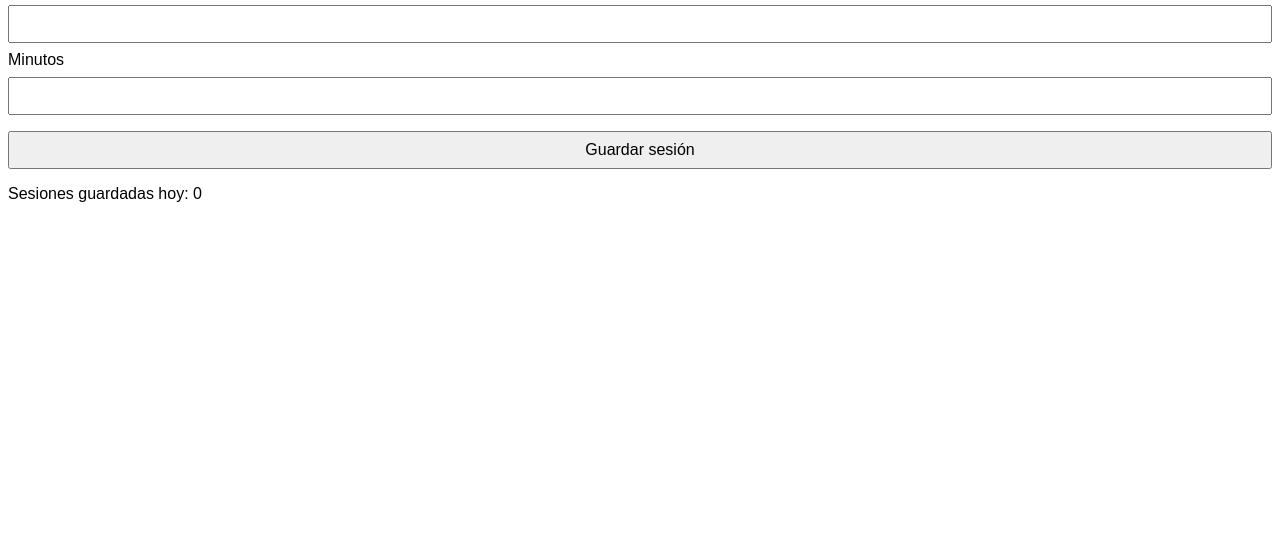
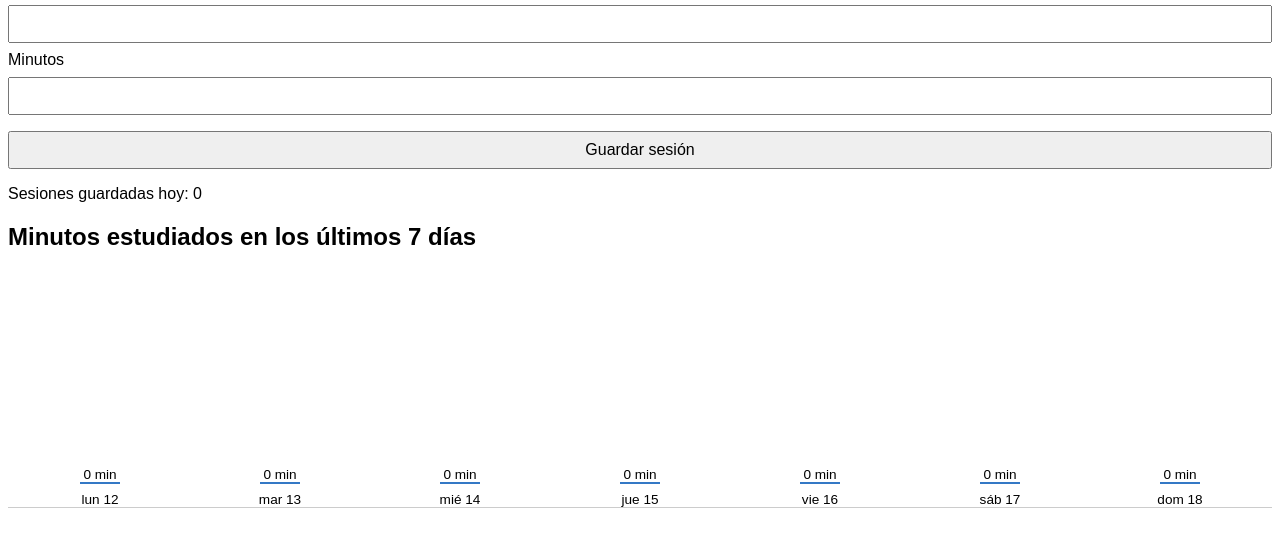
Before and after one commit to alejim25/FocusDesk, a plain HTML site: page index.html in a window 1280 px wide. Shown: the part 101-648 px from the top of the page. Drawn offline with Linux system fonts and the light colour scheme.

Commit message:
Agrega grafico semanal de estudio

```diff
--- a/app.js
+++ b/app.js
@@ -3,9 +3,66 @@ const subjectInput = document.querySelector('#subject');
 const minutesInput = document.querySelector('#minutes');
 const sessions = document.querySelector('#sessions');
 const todayCount = document.querySelector('#today-count');
+const weeklyChart = document.querySelector('#weekly-chart');
 const storageKey = 'focusdesk-sessions';
 
 let savedSessions = JSON.parse(localStorage.getItem(storageKey)) || [];
+
+function formatLocalDate(date) {
+  const year = date.getFullYear();
+  const month = String(date.getMonth() + 1).padStart(2, '0');
+  const day = String(date.getDate()).padStart(2, '0');
+  return `${year}-${month}-${day}`;
+}
+
+function getLastSevenDays() {
+  const today = new Date();
+
+  return Array.from({ length: 7 }, (_, index) => {
+    const date = new Date(today.getFullYear(), today.getMonth(), today.getDate() - (6 - index));
+
+    return {
+      date: formatLocalDate(date),
+      label: date.toLocaleDateString('es-MX', { weekday: 'short', day: 'numeric' })
+    };
+  });
+}
+
+function showWeeklyChart() {
+  const days = getLastSevenDays();
+  const minutesByDate = Object.fromEntries(days.map((day) => [day.date, 0]));
+
+  savedSessions.forEach((savedSession) => {
+    if (minutesByDate[savedSession.date] !== undefined) {
+      minutesByDate[savedSession.date] += Number(savedSession.minutes) || 0;
+    }
+  });
+
+  const minutes = days.map((day) => minutesByDate[day.date]);
+  const maximum = Math.max(...minutes, 1);
+  weeklyChart.innerHTML = '';
+
+  days.forEach((day) => {
+    const column = document.createElement('div');
+    column.className = 'chart-column';
+
+    const value = document.createElement('span');
+    value.className = 'chart-value';
+    value.textContent = `${minutesByDate[day.date]} min`;
+
+    const bar = document.createElement('div');
+    bar.className = 'chart-bar';
+    bar.style.height = `${(minutesByDate[day.date] / maximum) * 100}%`;
+    bar.title = `${day.label}: ${minutesByDate[day.date]} minutos`;
+
+    const label = document.createElement('span');
+    label.className = 'chart-label';
+    label.textContent = day.label;
+
+    column.append(value, bar, label);
+    weeklyChart.appendChild(column);
+  });
+}
 
 function showSessions() {
   sessions.innerHTML = '';
@@ -31,9 +88,10 @@ function showSessions() {
     sessions.appendChild(session);
   });
 
-  const today = new Date().toISOString().slice(0, 10);
+  const today = formatLocalDate(new Date());
   const savedToday = savedSessions.filter((savedSession) => savedSession.date === today).length;
   todayCount.textContent = `Sesiones guardadas hoy: ${savedToday}`;
+  showWeeklyChart();
 }
 
 showSessions();
@@ -44,7 +102,7 @@ form.addEventListener('submit', (event) => {
   savedSessions.push({
     subject: subjectInput.value,
     minutes: minutesInput.value,
-    date: new Date().toISOString().slice(0, 10)
+    date: formatLocalDate(new Date())
   });
 
   localStorage.setItem(storageKey, JSON.stringify(savedSessions));
--- a/index.html
+++ b/index.html
@@ -23,6 +23,10 @@
     </form>
 
     <p id="today-count">Sesiones guardadas hoy: 0</p>
+    <section aria-labelledby="weekly-chart-title">
+      <h2 id="weekly-chart-title">Minutos estudiados en los últimos 7 días</h2>
+      <div id="weekly-chart" class="weekly-chart"></div>
+    </section>
     <div id="sessions"></div>
   </main>
 
--- a/style.css
+++ b/style.css
@@ -22,6 +22,41 @@ button {
   margin-top: 24px;
 }
 
+.weekly-chart {
+  align-items: end;
+  border-bottom: 1px solid #ccc;
+  display: flex;
+  gap: 12px;
+  height: 220px;
+  margin-top: 16px;
+  padding: 16px 8px 0;
+}
+
+.chart-column {
+  align-items: center;
+  display: flex;
+  flex: 1;
+  flex-direction: column;
+  height: 100%;
+  justify-content: end;
+}
+
+.chart-value,
+.chart-label {
+  font-size: 0.85rem;
+  text-align: center;
+}
+
+.chart-bar {
+  background: #3478c5;
+  min-height: 2px;
+  width: min(40px, 80%);
+}
+
+.chart-label {
+  margin-top: 8px;
+}
+
 .session {
   border: 1px solid #ccc;
   margin-top: 8px;
```
